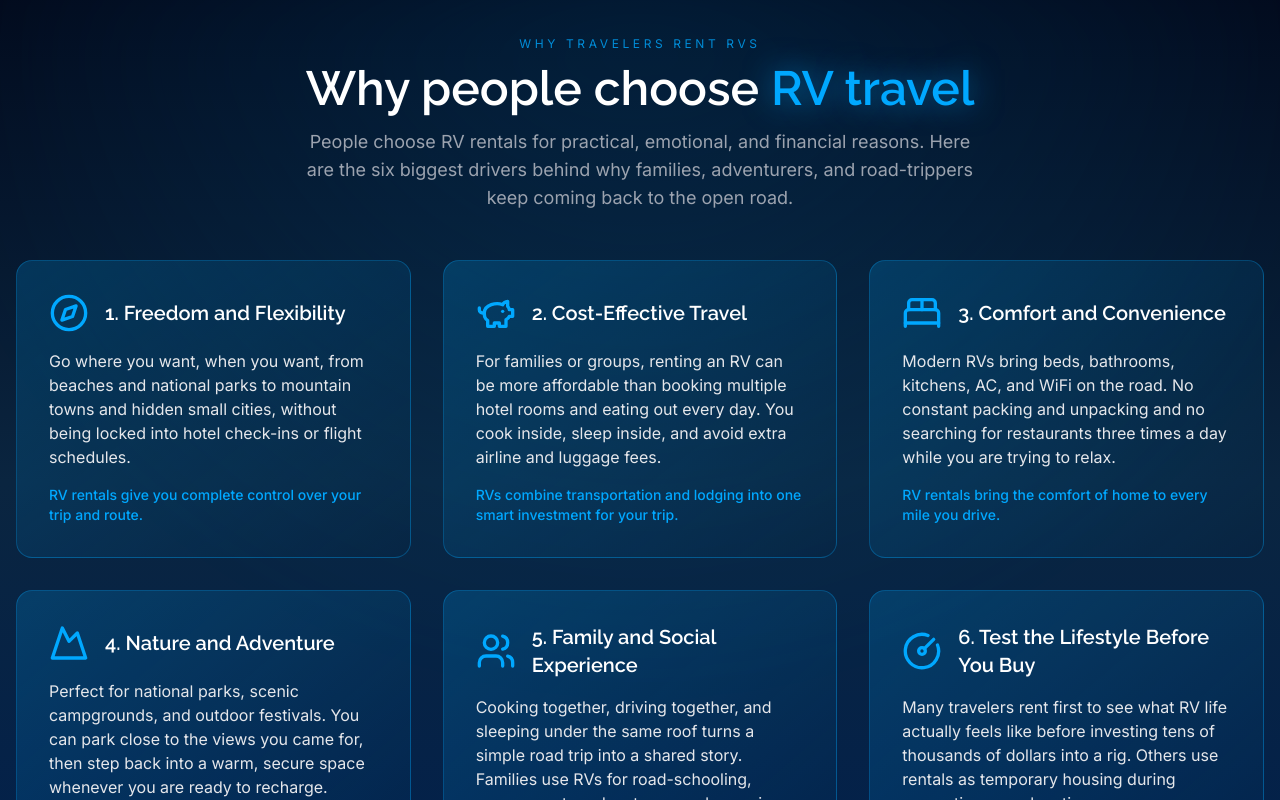
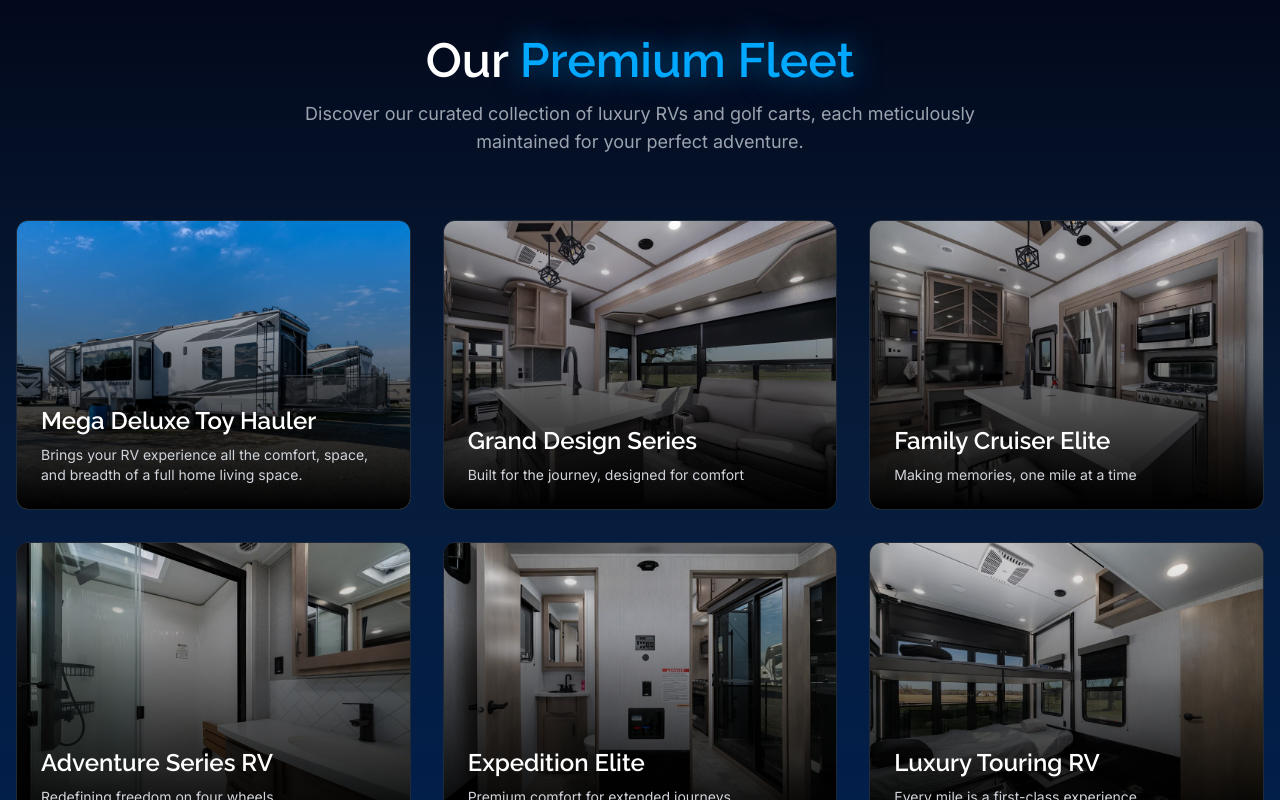
Before and after one commit to AlphaActivities/Triple-W-Rentals, a React (Vite) app: page / in a window 1280 px wide. Shown: the part 860-1660 px from the top of the page. Built offline with nearby package versions, Linux system fonts and the light colour scheme.

Commit message:
Updated App.tsx

```diff
--- a/src/App.tsx
+++ b/src/App.tsx
@@ -2,7 +2,6 @@
 import HeroSection from './components/HeroSection';
 import FleetShowcase from './components/FleetShowcase';
 import LuxuryInteriors from './components/LuxuryInteriors';
-import WhyPeopleRentRVs from './components/WhyPeopleRentRVs';
 import WhyChooseUs from './components/WhyChooseUs';
 import ExperienceStrip from './components/ExperienceStrip';
 import BookingForm from './components/BookingForm';
@@ -15,7 +14,6 @@
     <div className="bg-black">
       <Navbar />
       <HeroSection />
-      <WhyPeopleRentRVs />
       <FleetShowcase />
       <LuxuryInteriors />
       <WhyChooseUs />
--- a/src/components/WhyPeopleRentRVs.tsx
+++ /dev/null
@@ -1,158 +0,0 @@
-import { useEffect, useRef, useState, ReactNode } from 'react';
-import { Compass, PiggyBank, BedDouble, Mountain, Users, GaugeCircle } from 'lucide-react';
-
-interface Reason {
-  icon: ReactNode;
-  title: string;
-  description: string;
-  mainIdea: string;
-}
-
-const reasons: Reason[] = [
-  {
-    icon: <Compass size={40} />,
-    title: 'Freedom and Flexibility',
-    description:
-      'Go where you want, when you want, from beaches and national parks to mountain towns and hidden small cities, without being locked into hotel check-ins or flight schedules.',
-    mainIdea: 'RV rentals give you complete control over your trip and route.',
-  },
-  {
-    icon: <PiggyBank size={40} />,
-    title: 'Cost-Effective Travel',
-    description:
-      'For families or groups, renting an RV can be more affordable than booking multiple hotel rooms and eating out every day. You cook inside, sleep inside, and avoid extra airline and luggage fees.',
-    mainIdea: 'RVs combine transportation and lodging into one smart investment for your trip.',
-  },
-  {
-    icon: <BedDouble size={40} />,
-    title: 'Comfort and Convenience',
-    description:
-      'Modern RVs bring beds, bathrooms, kitchens, AC, and WiFi on the road. No constant packing and unpacking and no searching for restaurants three times a day while you are trying to relax.',
-    mainIdea: 'RV rentals bring the comfort of home to every mile you drive.',
-  },
-  {
-    icon: <Mountain size={40} />,
-    title: 'Nature and Adventure',
-    description:
-      'Perfect for national parks, scenic campgrounds, and outdoor festivals. You can park close to the views you came for, then step back into a warm, secure space whenever you are ready to recharge.',
-    mainIdea: 'You get direct access to nature with built-in shelter and freedom.',
-  },
-  {
-    icon: <Users size={40} />,
-    title: 'Family and Social Experience',
-    description:
-      'Cooking together, driving together, and sleeping under the same roof turns a simple road trip into a shared story. Families use RVs for road-schooling, cross-country adventures, and once-in-a-lifetime memory trips.',
-    mainIdea: 'RV rentals create lasting shared experiences, not just standard vacations.',
-  },
-  {
-    icon: <GaugeCircle size={40} />,
-    title: 'Test the Lifestyle Before You Buy',
-    description:
-      'Many travelers rent first to see what RV life actually feels like before investing tens of thousands of dollars into a rig. Others use rentals as temporary housing during renovations or relocations.',
-    mainIdea: 'Renting lets you test-drive the RV lifestyle with zero long-term commitment.',
-  },
-];
-
-export default function WhyPeopleRentRVs() {
-  const [isVisible, setIsVisible] = useState(false);
-  const sectionRef = useRef<HTMLElement | null>(null);
-
-  useEffect(() => {
-    const observer = new IntersectionObserver(
-      ([entry]) => {
-        if (entry.isIntersecting) {
-          setIsVisible(true);
-        }
-      },
-      { threshold: 0.1 }
-    );
-
-    if (sectionRef.current) {
-      observer.observe(sectionRef.current);
-    }
-
-    return () => {
-      observer.disconnect();
-    };
-  }, []);
-
-  return (
-    <section
-      id="why-rent"
-      ref={sectionRef}
-      className="relative bg-gradient-to-b from-[#020617] via-[#0A2540] to-[#001F4F] py-24 px-4 overflow-hidden"
-    >
-      {/* Local animation styles for fade-in-up, matching the existing animation approach */}
-      <style>
-        {`
-          @keyframes fade-in-up {
-            0% {
-              opacity: 0;
-              transform: translateY(20px);
-            }
-            100% {
-              opacity: 1;
-              transform: translateY(0);
-            }
-          }
-
-          .animate-fade-in-up {
-            animation: fade-in-up 0.8s ease-out forwards;
-          }
-        `}
-      </style>
-
-      <div className="absolute inset-0 opacity-40 pointer-events-none">
-        <div className="mx-auto h-full max-w-7xl bg-[radial-gradient(circle_at_top,_rgba(0,168,255,0.35),_transparent_60%)] blur-3xl" />
-      </div>
-
-      <div className="relative z-10 max-w-7xl mx-auto">
-        <div className="text-center max-w-3xl mx-auto">
-          <p className="text-xs tracking-[0.3em] text-[#00A8FF]/80 uppercase mb-3">
-            WHY TRAVELERS RENT RVS
-          </p>
-          <h2 className="text-4xl sm:text-5xl text-white mb-4">
-            Why people choose
-            <span className="text-[#00A8FF] text-glow"> RV travel</span>
-          </h2>
-          <p className="text-gray-400 text-lg max-w-2xl mx-auto">
-            People choose RV rentals for practical, emotional, and financial reasons. Here are the
-            six biggest drivers behind why families, adventurers, and road-trippers keep coming back
-            to the open road.
-          </p>
-        </div>
-
-        <div className="mt-12 grid grid-cols-1 md:grid-cols-2 lg:grid-cols-3 gap-8">
-          {reasons.map((reason, index) => (
-            <article
-              key={reason.title}
-              className={`group relative rounded-2xl overflow-hidden border border-[#00A8FF]/30 bg-gradient-to-br from-[#00A8FF]/20 to-transparent uv-blue-glow/0 hover:uv-blue-glow transition-all duration-500 ${
-                isVisible ? 'animate-fade-in-up' : 'opacity-0'
-              }`}
-              style={{ animationDelay: `${index * 0.15}s` }}
-            >
-              <div className="relative p-8 h-full flex flex-col">
-                <div className="flex items-center gap-4 mb-4">
-                  <div className="text-[#00A8FF] transform group-hover:scale-110 transition-transform duration-500">
-                    {reason.icon}
-                  </div>
-                  <h3 className="text-xl font-semibold text-white">
-                    {index + 1}. {reason.title}
-                  </h3>
-                </div>
-
-                <p className="text-sm md:text-base text-gray-200 leading-relaxed mb-4">
-                  {reason.description}
-                </p>
-
-                <p className="mt-auto text-xs md:text-sm font-medium text-[#00A8FF]">
-                  {reason.mainIdea}
-                </p>
-              </div>
-            </article>
-          ))}
-        </div>
-      </div>
-    </section>
-  );
-}
```
